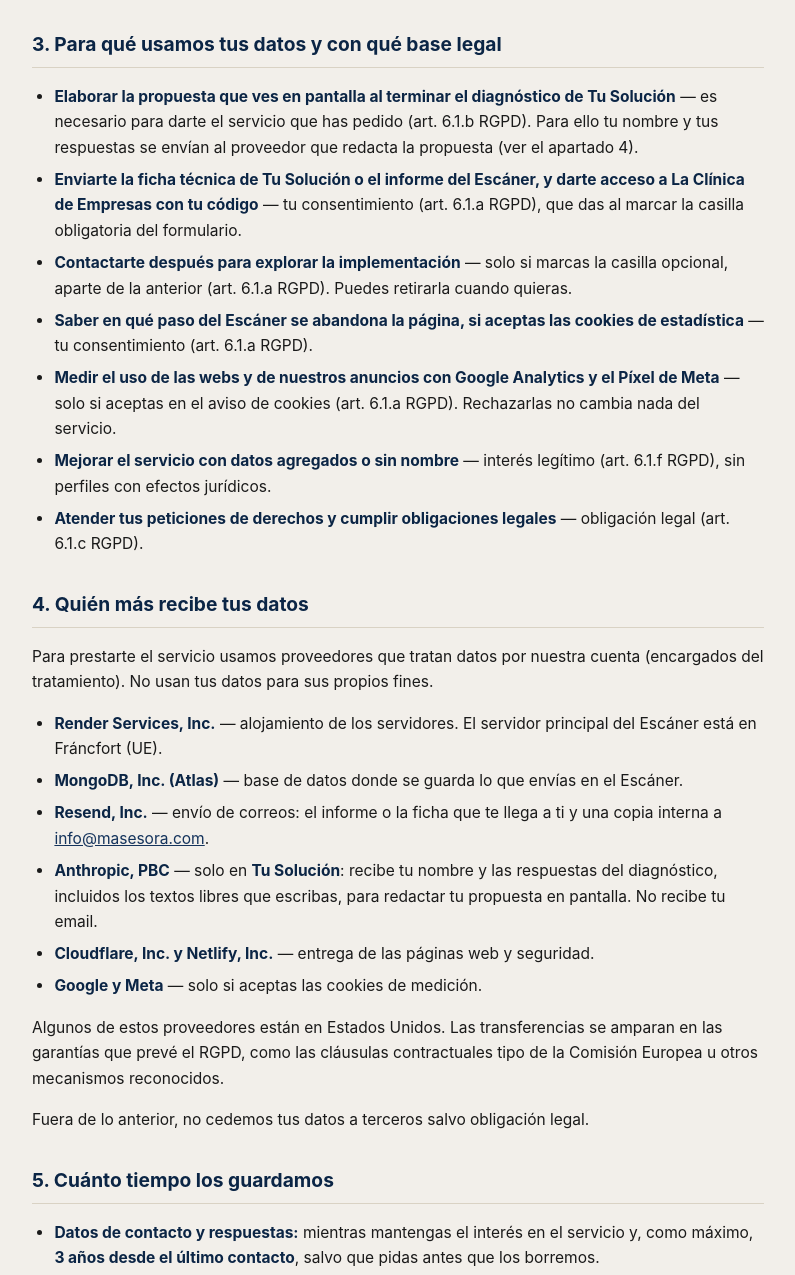
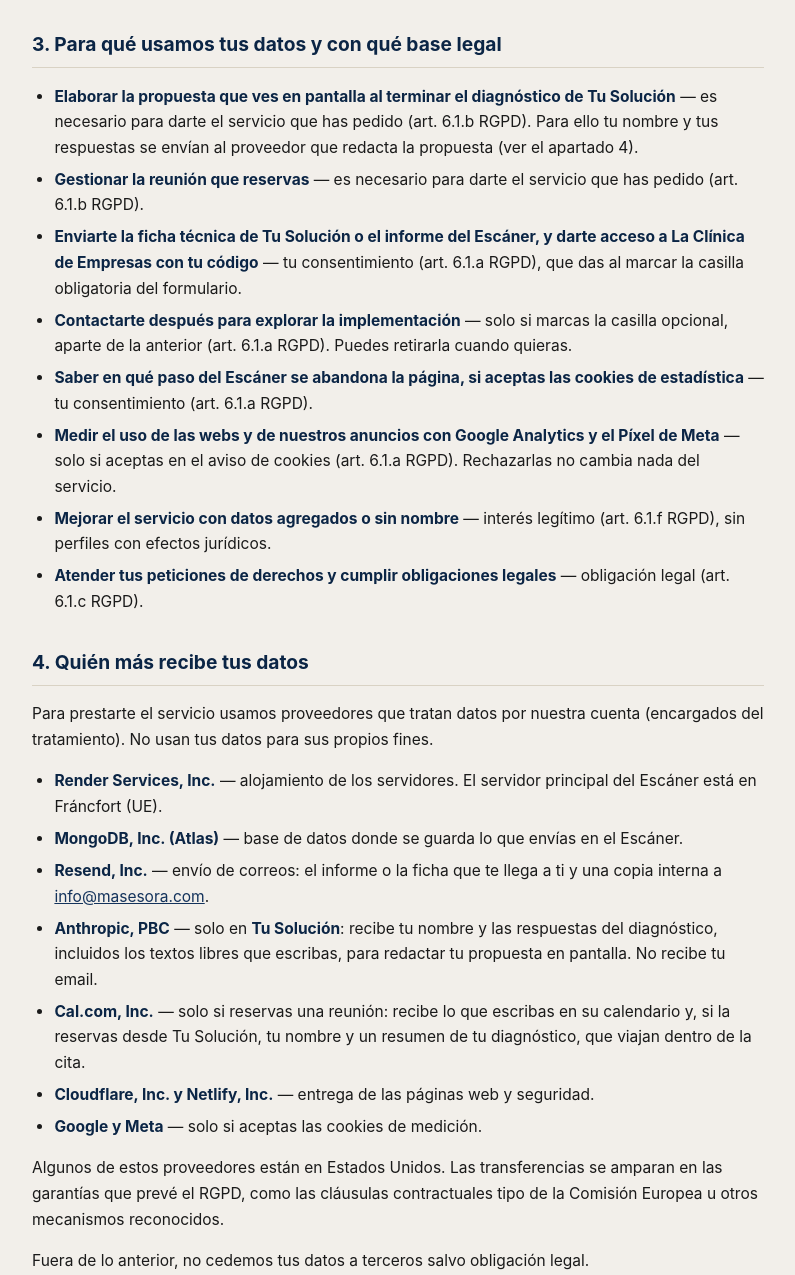
Before and after one commit to Masesora/Masesora, a plain HTML site: page legal/privacidad.html in a window 1280 px wide. Shown: the part 868-2143 px from the top of the page, without its empty margins (242-1037 px from the left). Drawn offline with Linux system fonts and the light colour scheme.

Commit message:
legal: privacidad con Cal.com
Co-Authored-By: Claude Sonnet 5.5 <noreply@anthropic.com>

```diff
--- a/legal/privacidad.html
+++ b/legal/privacidad.html
@@ -64,6 +64,7 @@ a{color:var(--navy-soft)}
   <h2>3. Para qué usamos tus datos y con qué base legal</h2>
   <ul>
     <li><strong>Elaborar la propuesta que ves en pantalla al terminar el diagnóstico de Tu Solución</strong> — es necesario para darte el servicio que has pedido (art. 6.1.b RGPD). Para ello tu nombre y tus respuestas se envían al proveedor que redacta la propuesta (ver el apartado 4).</li>
+    <li><strong>Gestionar la reunión que reservas</strong> — es necesario para darte el servicio que has pedido (art. 6.1.b RGPD).</li>
     <li><strong>Enviarte la ficha técnica de Tu Solución o el informe del Escáner, y darte acceso a La Clínica de Empresas con tu código</strong> — tu consentimiento (art. 6.1.a RGPD), que das al marcar la casilla obligatoria del formulario.</li>
     <li><strong>Contactarte después para explorar la implementación</strong> — solo si marcas la casilla opcional, aparte de la anterior (art. 6.1.a RGPD). Puedes retirarla cuando quieras.</li>
     <li><strong>Saber en qué paso del Escáner se abandona la página, si aceptas las cookies de estadística</strong> — tu consentimiento (art. 6.1.a RGPD).</li>
@@ -78,6 +79,7 @@ a{color:var(--navy-soft)}
     <li><strong>MongoDB, Inc. (Atlas)</strong> — base de datos donde se guarda lo que envías en el Escáner.</li>
     <li><strong>Resend, Inc.</strong> — envío de correos: el informe o la ficha que te llega a ti y una copia interna a <a href="mailto:info@masesora.com">info@masesora.com</a>.</li>
     <li><strong>Anthropic, PBC</strong> — solo en <strong>Tu Solución</strong>: recibe tu nombre y las respuestas del diagnóstico, incluidos los textos libres que escribas, para redactar tu propuesta en pantalla. No recibe tu email.</li>
+    <li><strong>Cal.com, Inc.</strong> — solo si reservas una reunión: recibe lo que escribas en su calendario y, si la reservas desde Tu Solución, tu nombre y un resumen de tu diagnóstico, que viajan dentro de la cita.</li>
     <li><strong>Cloudflare, Inc. y Netlify, Inc.</strong> — entrega de las páginas web y seguridad.</li>
     <li><strong>Google y Meta</strong> — solo si aceptas las cookies de medición.</li>
   </ul>
```
